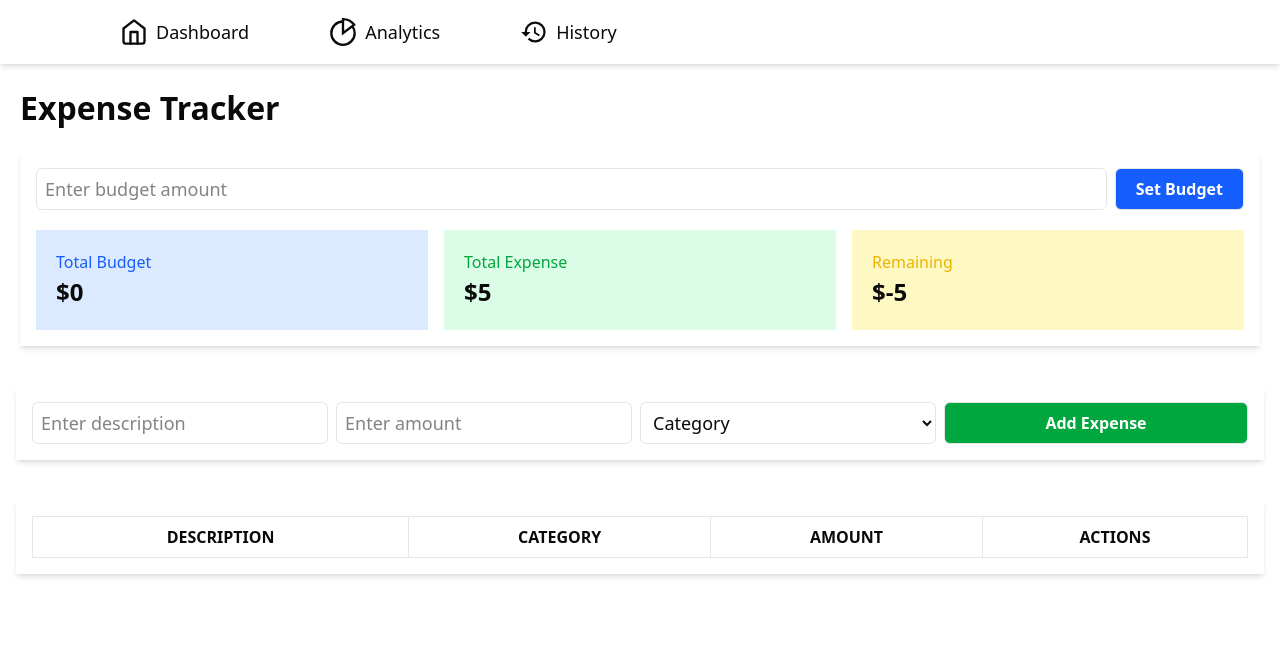
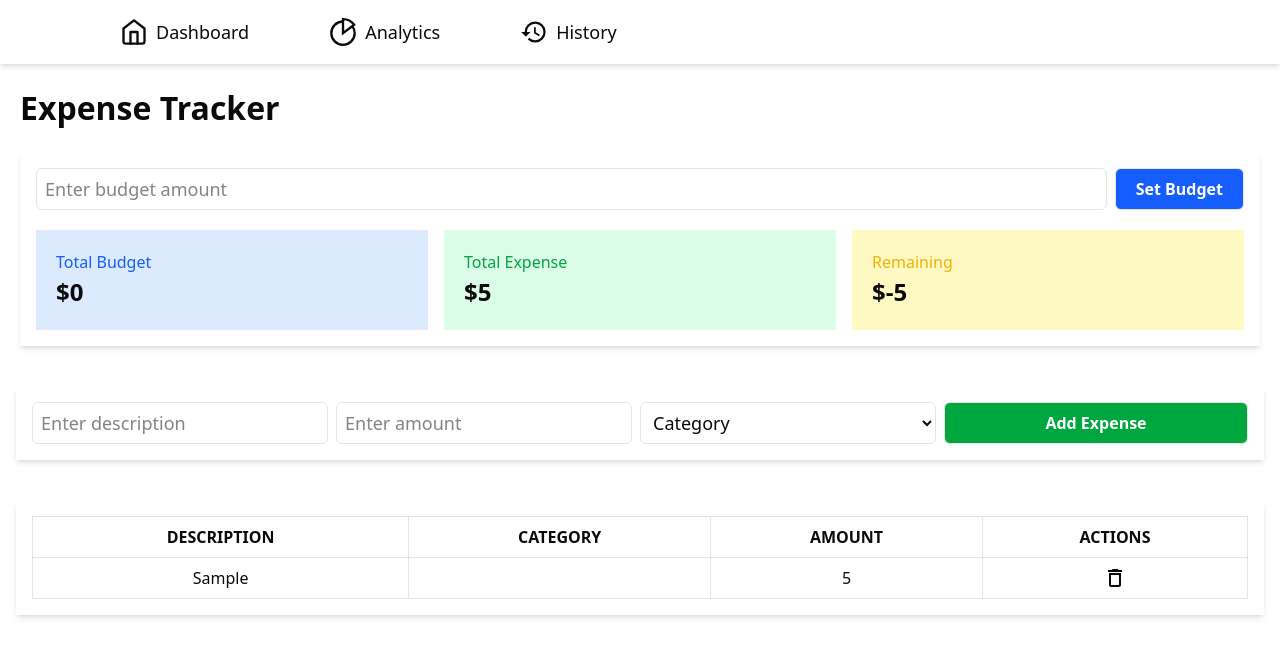
Before and after one commit to Vasanthkumar12/daily-tasks, a React (Vite) app in the folder day 25th Apr 25/Expense Tracker/: page / in a window 1280 px wide. Both pictures are taken after typing "Sample", "5" into the empty fields and a click on the input "Add Expense". Shown: the top 656 px of the page. Built offline with nearby package versions, Linux system fonts and the light colour scheme.

Commit message:
Done - Displaying Expenses

```diff
--- a/day 25th Apr 25/Expense Tracker/src/App.jsx
+++ b/day 25th Apr 25/Expense Tracker/src/App.jsx
@@ -2,7 +2,6 @@
 // import { Demo } from './Demo'
 import { Navbar } from './common/NavBar'
 import { AddExpense } from './components/Budget/AddExpense'
-import { DisplayExpenses } from './components/Budget/DisplayExpenses'
 import { SetBudget } from './components/Budget/SetBudget'
 
 function App() {
@@ -12,7 +11,6 @@ function App() {
       <Navbar />
       <SetBudget />
       <AddExpense />
-      <DisplayExpenses />
     </>
   )
 }
--- a/day 25th Apr 25/Expense Tracker/src/components/Budget/AddExpense.jsx
+++ b/day 25th Apr 25/Expense Tracker/src/components/Budget/AddExpense.jsx
@@ -1,9 +1,12 @@
 import React, { useState } from 'react'
-import { useDispatch } from 'react-redux'
+import { useDispatch, useSelector } from 'react-redux'
 import { addExpenseToStore } from '../../redux/actions'
+import { MdOutlineDelete } from "react-icons/md"
 
 export const AddExpense = () => {
     const [expense, setExpense] = useState({ description: '', amount: '', category: '' })
+    const expenses = useSelector((expenseStore) => expenseStore.expenses)
+
     const handleChange = (e) => {
         const { name, value } = e.target
         setExpense({ ...expense, [name]: value })
@@ -24,6 +27,7 @@ export const AddExpense = () => {
     ]
 
   return (
+    <>
         <div className='shadow-md p-4 m-4 mt-10'>
             <form onSubmit={addExpense} className='grid grid-cols-4'>
                 <input type="text" name='description' value={ expense.description } onChange={handleChange} placeholder='Enter description'
@@ -41,5 +45,34 @@ export const AddExpense = () => {
                 <input type="submit" value='Add Expense' className='border p-2 pl-5 pr-5 text-white bg-green-600 font-bold rounded-sm cursor-pointer' />
             </form>
         </div>
+
+        <div className='m-4 shadow-md p-4 mt-10'>
+            <table className='border w-full'>
+                <thead>
+                  <tr>
+                    <th className='border p-2'>DESCRIPTION</th>
+                    <th className='border p-2'>CATEGORY</th>
+                    <th className='border p-2'>AMOUNT</th>
+                    <th className='border p-2'>ACTIONS</th>
+                  </tr>
+                </thead>
+
+                <tbody>
+                  { expenses && expenses.map((exp, index) => (
+                    <tr key={index}>
+                      <td className='border p-2 text-center'>{exp.description}</td>
+                      <td className='border p-2 text-center'>{exp.category}</td>
+                      <td className='border p-2 text-center'>{exp.amount}</td>
+                      <td className='border'>
+                        <div className='flex justify-center'>
+                            <MdOutlineDelete className='h-7 w-6'/>
+                        </div>
+                      </td>
+                    </tr>
+                  ))}
+                </tbody>
+            </table>
+        </div>
+    </>
   )
 }
--- a/day 25th Apr 25/Expense Tracker/src/components/Budget/DisplayExpenses.jsx
+++ /dev/null
@@ -1,22 +0,0 @@
-import React from 'react'
-
-export const DisplayExpenses = () => {
-  return (
-    <div className='m-4 shadow-md p-4 mt-10'>
-        <table className='border w-full'>
-            <thead>
-              <tr>
-                <th className='border p-2'>DESCRIPTION</th>
-                <th className='border p-2'>CATEGORY</th>
-                <th className='border p-2'>AMOUNT</th>
-                <th className='border p-2'>ACTIONS</th>
-              </tr>
-            </thead>
-
-            <tbody>
-
-            </tbody>
-        </table>
-    </div>
-  )
-}
--- a/day 25th Apr 25/Expense Tracker/src/components/Budget/SetBudget.jsx
+++ b/day 25th Apr 25/Expense Tracker/src/components/Budget/SetBudget.jsx
@@ -5,6 +5,7 @@ import { setTotalBudget } from '../../redux/actions'
 export const SetBudget = () => {
     const dispatch = useDispatch()
     const [budget, setBudget] = useState('')
+    console.log('render SetBudget')
 
     const total_amount = useSelector((expensesStore) => expensesStore.total_budget)
     const remaining_amount = useSelector((expensesStore) => expensesStore.total_budget - expensesStore.total_expense)
```
Lines whose indentation alone changed are shown as unchanged.
